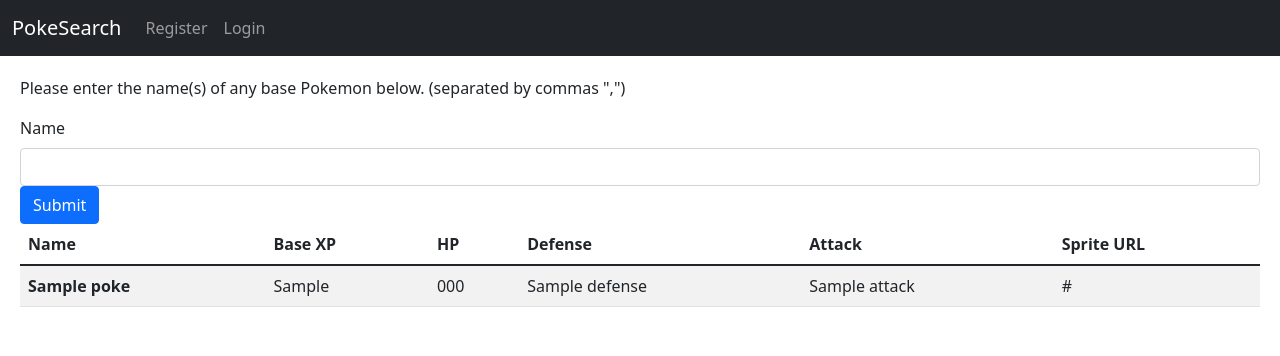
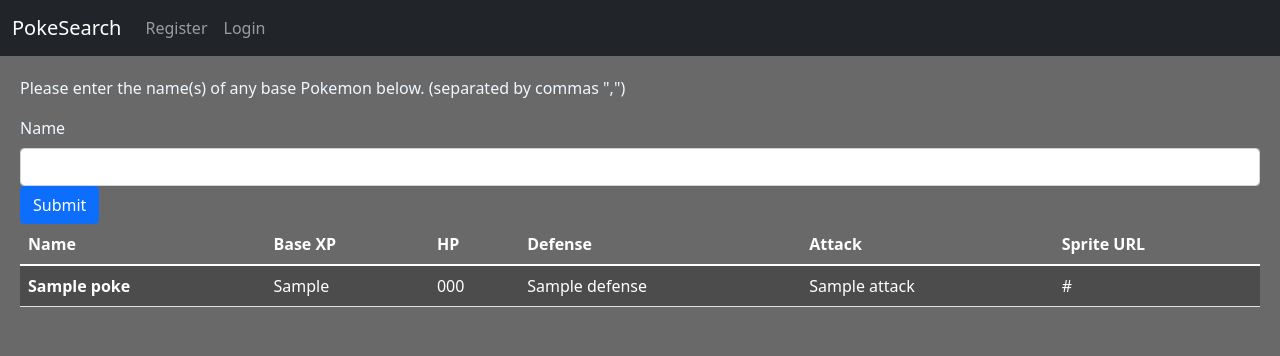
Before and after one commit to tatebury/my_flask_app, a Flask app: template app/templates/pokemon.html.j2 in a window 1280 px wide. Shown: the top 356 px of the page. Run offline with Flask 2, Linux system fonts and the light colour scheme; tables that the repository leaves empty hold one stand-in row (values such as "Sample post"); the template is opened without the code that fills it: values that come from a table or form of the project are taken from there, most other values are stand-ins (such as "Sample title", 1, 10 or a date in 2020).

Commit message:
edited css

```diff
--- a/app/static/main.css
+++ b/app/static/main.css
@@ -1,6 +1,14 @@
-.container{
-    margin: 50px 30px;
-}
+
 .content{
     padding: 20px;
+    background-color: rgb(105, 105, 105);
+    color:aliceblue
 }
+body{
+    background-color: rgb(105, 105, 105);
+}
+
+.table-striped>tbody>tr:nth-child(odd)>td,
+.table-striped>tbody>tr:nth-child(odd)>th {
+   background-color: rgb(80, 80, 80);
+ }
--- a/app/templates/login.html.j2
+++ b/app/templates/login.html.j2
@@ -1,4 +1,5 @@
 {% extends 'base.html.j2' %}
+
 {% block title%}
 Login
 {% endblock %}
--- a/app/templates/pokemon.html.j2
+++ b/app/templates/pokemon.html.j2
@@ -1,5 +1,4 @@
 {% extends 'base.html.j2' %}
-
 {% block title %}
 Pokemon Stats
 {% endblock %}
@@ -20,7 +19,7 @@
     <small style="color:red;"></small>
 {% endif %}
 {% if pokemon %}
-    <table class="table table-striped table-hover">
+    <table class="table table-striped table-hover" style="color:white;">
         <thead>
             <tr>
                 <th scope="col">Name</th>
@@ -34,12 +33,12 @@
         <tbody>
         {% for poke in pokemon %}
             <tr>
-                <th scope="row">{{poke['name']}}</th>
-                <td>{{poke['base_xp']}}</td>
-                <td>{{poke['hp']}}</td>
-                <td>{{poke['defense']}}</td>
-                <td>{{poke['attack']}}</td>
-                <td>{{poke['url']}}</td>
+                <th scope="row" style="color:white;">{{poke['name']}}</th>
+                <td style="color:white;">{{poke['base_xp']}}</td>
+                <td style="color:white;">{{poke['hp']}}</td>
+                <td style="color:white;">{{poke['defense']}}</td>
+                <td style="color:white;">{{poke['attack']}}</td>
+                <td style="color:white;">{{poke['url']}}</td>
             </tr>
         {% endfor %}
         </tbody>
```
